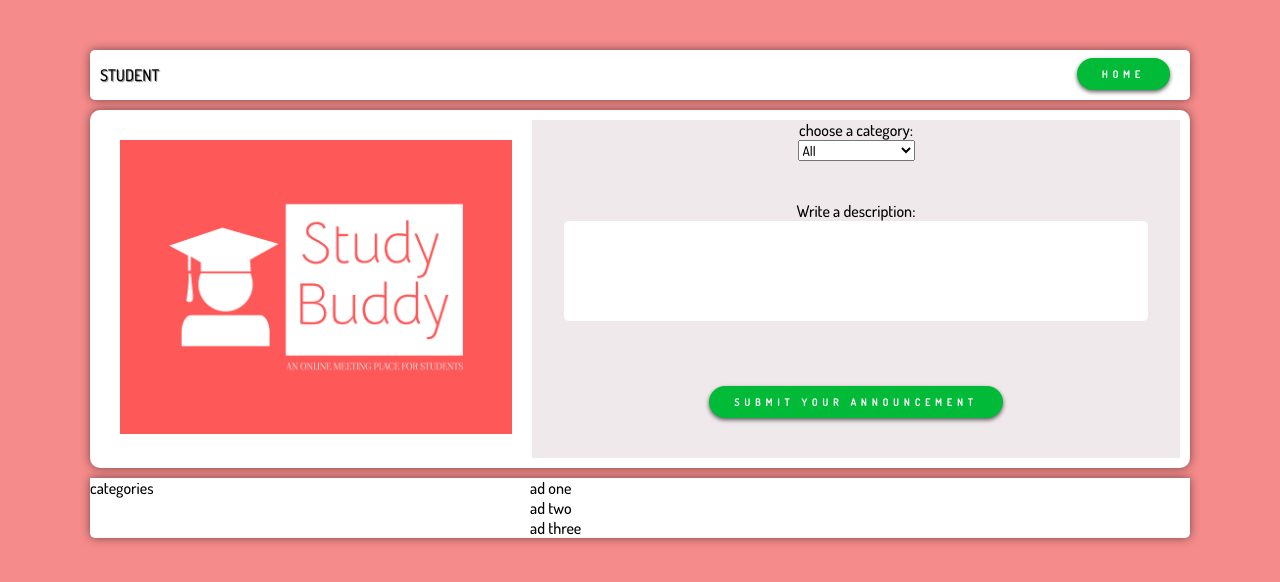
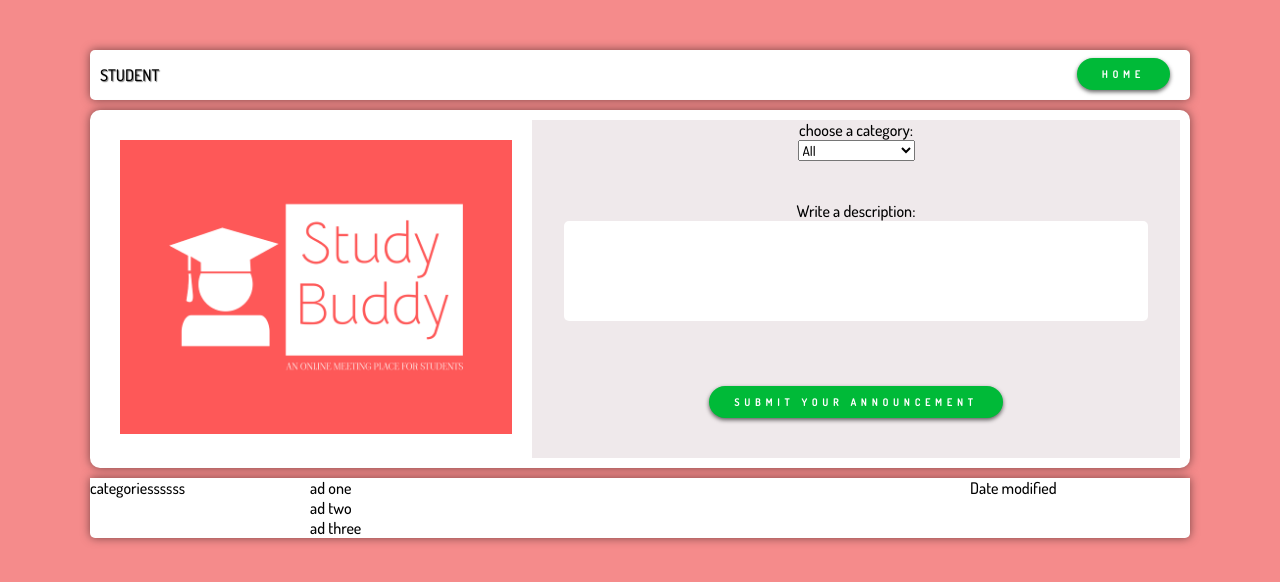
Before and after one commit to nash300/my-web-project, a React (Create React App) app: page /Student in a window 1280 px wide. Shown: the top 582 px of the page. Built offline with nearby package versions, Linux system fonts and the light colour scheme; a web font is replaced by a local one.

Commit message:
added display component

```diff
--- /dev/null
+++ b/src/components/Display.js
@@ -0,0 +1,22 @@
+import React from "react";
+import mydata from "../components/data";
+
+function Display() {
+  const myarr = mydata.classifields;
+
+  return (
+    <>
+      <div>categoriessssss</div>
+      <div>
+        <ul>
+          <li>ad one</li>
+          <li>ad two</li>
+          <li>ad three</li>
+        </ul>
+      </div>
+      <div>Date modified</div>
+    </>
+  );
+}
+
+export default Display;
--- a/src/components/data.js
+++ b/src/components/data.js
@@ -1,3 +1,4 @@
+
 const categories = [
   { name: "Business studies", color: "#DAA520" },
   { name: "Computer Science", color: "#32CD32" },
@@ -5,3 +6,32 @@ const categories = [
   { name: "Physics", color: "#1E90FF" },
   { name: "Science", color: "#DA70D6" },
 ];
+
+const classifields = [
+  {
+    category: "Business studies",
+    descrtiption:
+      "Duis labore ipsum mollit quis Lorem elit nisi adipisicing mollit veniam ex veniam occaecat. Eiusmod officia ea eiusmod commodo dolor officia officia tempor irure. Lorem commodo reprehenderit veniam dolore id magna esse sint eiusmod id ut occaecat amet. Incididunt non cupidatat laborum laborum ullamco. Dolore sit tempor in velit mollit. Minim eu qui cupidatat tempor amet ex proident qui voluptate voluptate ad.",
+      date: '2023-04-05'
+  },
+  {
+    category: "Mathematics",
+    descrtiption:
+      "Duis labore ipsum mollit quis Lorem elit nisi adipisicing mollit veniam ex veniam occaecat. Eiusmod officia ea eiusmod commodo dolor officia officia tempor irure. Lorem commodo reprehenderit veniam dolore id magna esse sint eiusmod id ut occaecat amet. Incididunt non cupidatat laborum laborum ullamco. Dolore sit tempor in velit mollit. Minim eu qui cupidatat tempor amet ex proident qui voluptate voluptate ad.",
+      date: '2019-4-18'
+  },
+  {
+    category: "Science",
+    descrtiption:
+      "Duis labore ipsum mollit quis Lorem elit nisi adipisicing mollit veniam ex veniam occaecat. Eiusmod officia ea eiusmod commodo dolor officia officia tempor irure. Lorem commodo reprehenderit veniam dolore id magna esse sint eiusmod id ut occaecat amet. Incididunt non cupidatat laborum laborum ullamco. Dolore sit tempor in velit mollit. Minim eu qui cupidatat tempor amet ex proident qui voluptate voluptate ad.",
+      date: '1999-12-05'
+  },
+  {
+    category: "Physics",
+    descrtiption:
+      "Duis labore ipsum mollit quis Lorem elit nisi adipisicing mollit veniam ex veniam occaecat. Eiusmod officia ea eiusmod commodo dolor officia officia tempor irure. Lorem commodo reprehenderit veniam dolore id magna esse sint eiusmod id ut occaecat amet. Incididunt non cupidatat laborum laborum ullamco. Dolore sit tempor in velit mollit. Minim eu qui cupidatat tempor amet ex proident qui voluptate voluptate ad.",
+      date: '2012-01-25'
+  },
+];
+
+export default{categories,classifields}
--- a/src/css/style.css
+++ b/src/css/style.css
@@ -81,6 +81,15 @@ input:hover {
   transform: scale(110%);
 }
 
+/* === Display === */
+.display {
+  box-shadow: 0 0 10px rgba(0, 0, 0, 0.5);
+  border-radius: 0 0 5px 5px;
+  background-color: rgb(255, 255, 255);
+  display: grid;
+  grid-template-columns: 20% 60% 20%;
+}
+
 /* ============ 3. SETTINGS FOR THE PAGES  =============*/
 .main-wrapper {
   max-width: 1200px;
@@ -132,13 +141,7 @@ form {
   resize: none;
 }
 
-.display {
-  box-shadow: 0 0 10px rgba(0, 0, 0, 0.5);
-  border-radius: 0 0 5px 5px;
-  background-color: rgb(255, 255, 255);
-  display: grid;
-  grid-template-columns: 40% 60%;
-}
+
 
 /* ============= 4. MEDIA QUERIES ================*/
 /*  TO DO  (change responsiveness for student and teacher) */
--- a/src/pages/Student.js
+++ b/src/pages/Student.js
@@ -5,6 +5,7 @@ import "../css/style.css";
 
 // Components
 import HeaderBar from "../components/HeaderBar";
+import Display from "../components/Display";
 
 function Student() {
   return (
@@ -39,14 +40,7 @@ function Student() {
           </div>
         </div>
         <div className="display">
-          <div>categories</div>
-          <div>
-            <ul>
-              <li>ad one</li>
-              <li>ad two</li>
-              <li>ad three</li>
-            </ul>
-          </div>
+          <Display/>
         </div>
       </div>
       ;
--- a/src/pages/Teacher.js
+++ b/src/pages/Teacher.js
@@ -5,6 +5,7 @@ import "../css/style.css";
 
 //Components
 import HeaderBar from "../components/HeaderBar";
+import Display from "../components/Display";
 
 function Teacher() {
   {
@@ -42,14 +43,7 @@ function Teacher() {
           </div>
         </div>
         <div className="display">
-          <div>categories</div>
-          <div>
-            <ul>
-              <li>ad one</li>
-              <li>ad two</li>
-              <li>ad three</li>
-            </ul>
-          </div>
+          <Display/>
         </div>
       </div>
       ;
```
